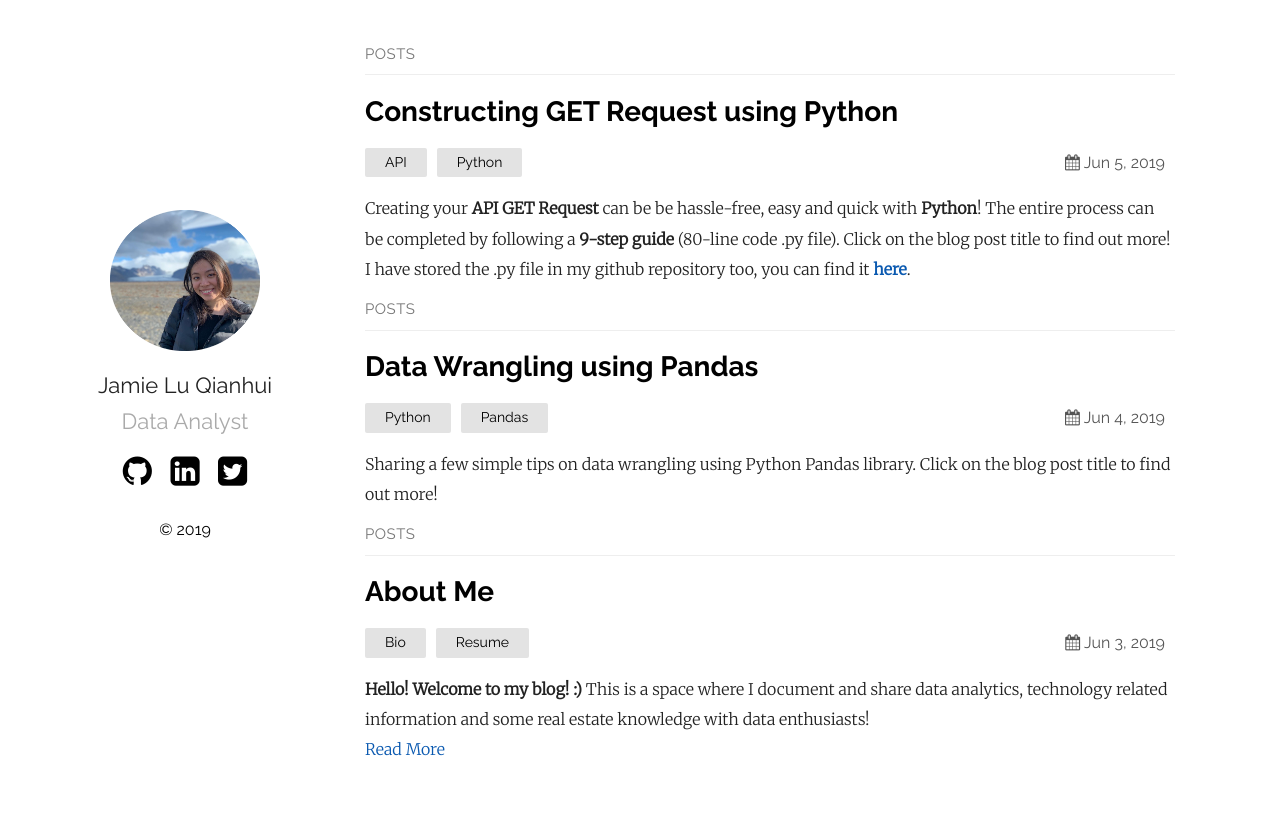
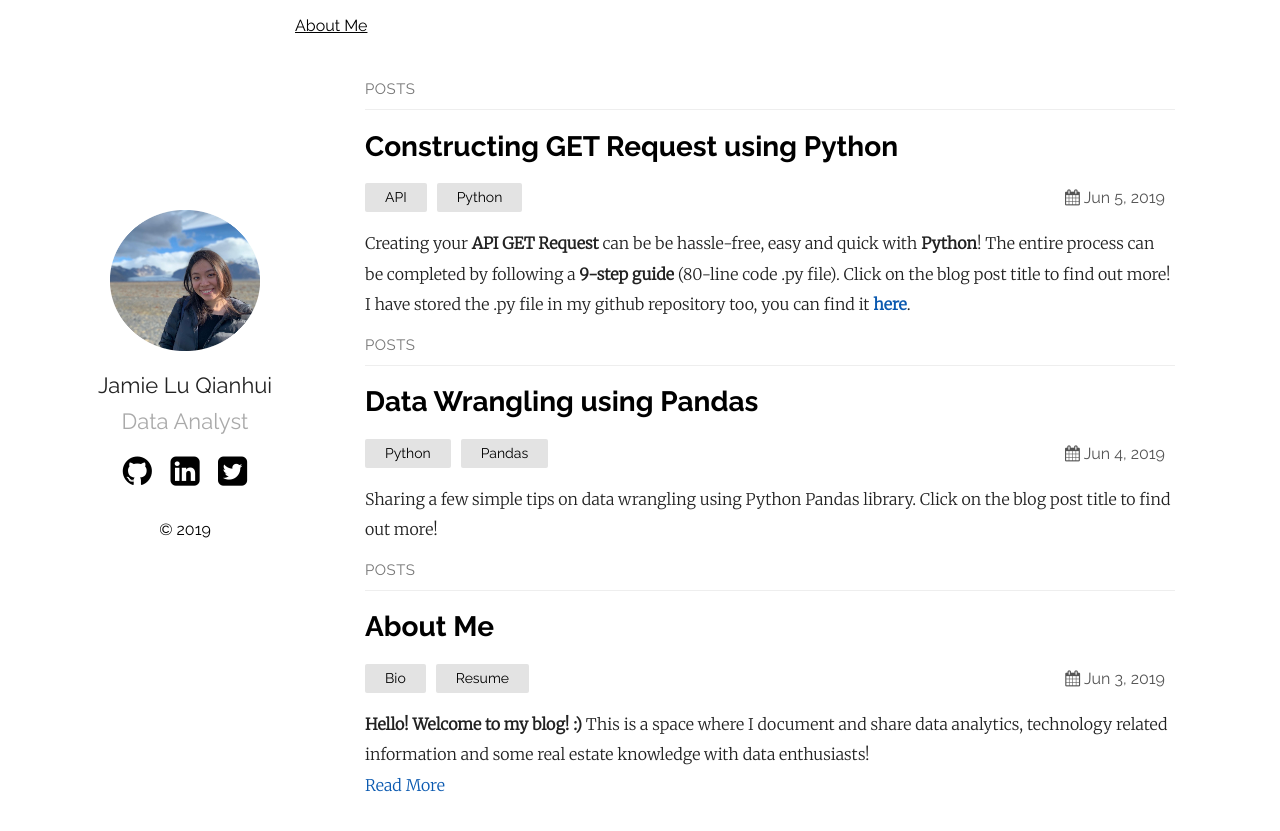
Before and after one commit to jamieqianhui/jamieqianhui.github.io, a Jekyll site: the page built from index.md, in a window 1280 px wide. Shown: the top 831 px of the page. Built offline with Jekyll 4.4.1, drawn with Linux system fonts in a browser that asks for light colours.

Commit message:
Update index.md

```diff
--- a/index.md
+++ b/index.md
@@ -1,3 +1,5 @@
 ---
 layout: home
 ---
+
+<a href="https://jamieqianhui.github.io" title="About Me">About Me</a>
```
